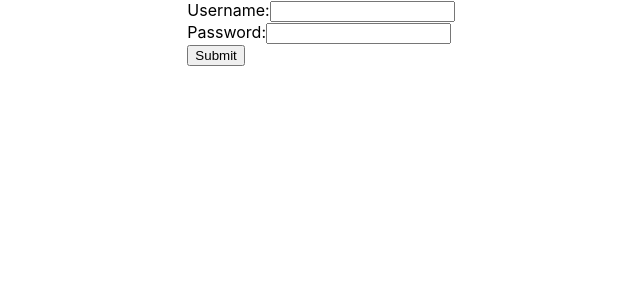
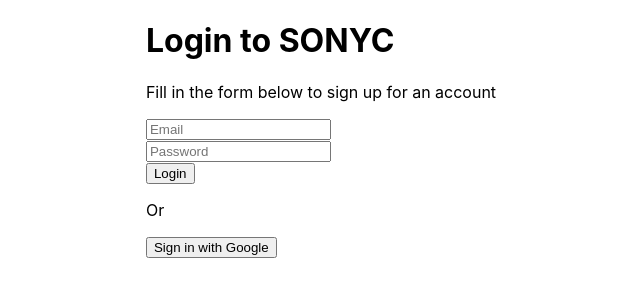
Before and after one commit to jeffzhkw/SONYC-VIP-Spring20, a React (Create React App) app in the folder frontend/: page /login in a window 1280 px wide. Shown: the top 300 px of the page, without its empty margins (319-959 px from the left). Built offline with nearby package versions, Linux system fonts and the light colour scheme; no server answers; what mic-recorder-to-mp3 would draw is missing.

Commit message:
restructure the project

```diff
--- a/frontend/package.json
+++ b/frontend/package.json
@@ -6,6 +6,7 @@
     "@testing-library/jest-dom": "^4.2.4",
     "@testing-library/react": "^9.3.2",
     "@testing-library/user-event": "^7.1.2",
+    "firebase": "^7.14.1",
     "mic-recorder-to-mp3": "^2.2.1",
     "react": "^16.13.1",
     "react-dom": "^16.13.1",
--- a/frontend/src/App.js
+++ b/frontend/src/App.js
@@ -1,18 +1,55 @@
-import React from "react";
-import { BrowserRouter as Router, Route, Switch, Link} from "react-router-dom";
-import Login from './LoginPage';
-import HomePage from './HomePage';
+import React, { Component, useState } from "react";
+import { BrowserRouter as Router, Route, Switch, Link, Redirect} from "react-router-dom";
+import Login from './Pages/LoginPage';
+import HomePage from './Pages/HomePage';
+import SignUp from './Pages/SignUp'
+import {auth} from './service/firebase';
 const App = () => {
+    const [authenticated, setAuthenticated] = useState(false)
+    auth().onAuthStateChanged((user) => {
+      if(user) {
+        setAuthenticated(true)
+      } else {
+        setAuthenticated(false)
+      }
+    })
     return (
       <div className="app">
         <Router>
          <Switch>
            <Route exact path = "/" component = {HomePage} />
-           <Route path = "/login" component = {Login} />
+           <Route path = "/signup" authentication = {authenticated} component = {SignUp} />
+           <Route path = "/login" authentication = {authenticated} component = {Login} />
+           {/* add private part */}
          </Switch>
         </Router>
       </div>
     );
 }
 
+const PrivateRoute = (props) => {
+  return(
+    <Route>
+      render = {
+        (props) => props.authentication === true
+        ? <Component {...props} />
+        : <Redirect to= '/login'/>
+      }
+    </Route>
+  )
+}
+
+//double check this
+const PublicRoute = (props) => {
+  return(
+    <Route>
+      render = {
+        (props) => props.authentication === false
+        ? <Component {...props} />
+        : <Redirect to= '/private'/>
+      }
+    </Route>
+  )
+}
+
 export default App;
--- a/frontend/src/LoginPage.js
+++ /dev/null
@@ -1,49 +0,0 @@
-import React, {useState} from 'react';
-import './App.css';
-
-const Login = () => {
-    const [username, setUsername] = useState("")
-    const [password, setPwd] = useState("")
-
-    const API_URL = "http://127.0.0.1:5000/login";
-
-    // Add error handling later
-    const handleSubmit = (event) => {
-        let user = new FormData();
-        user.append('username', username)
-        user.append('password', password)
-        event.preventDefault();
-        fetch(API_URL, {
-            method: "POST",
-            body: user,
-          }).then((response) => {
-            console.log(response.json());
-          });
-    }
-
-    return(
-        <div>
-            <form onSubmit={handleSubmit}>
-            <div>
-            <label>
-                Username:
-                <input type="text" onChange={e => setUsername(e.target.value)} />
-            </label>
-            </div>
-            <div>
-            <label>
-                Password:
-                <input type="text" onChange={e => setPwd(e.target.value)} />
-            </label>
-            </div>
-            <div>
-                <button type="submit" value="Submit">
-                    Submit
-                </button>
-            </div>
-        </form>
-        </div>
-    )
-}
-
-export default Login;
--- a/frontend/src/HomePage.js
+++ b/frontend/src/Pages/HomePage.js
@@ -1,16 +1,35 @@
 import React, { useEffect, useState } from "react";
-import "./App.css";
+import "../App.css";
 import ReactDOM from "react-dom";
 import { BrowserRouter as Router, Link, useHistory } from "react-router-dom";
 import MicRecorder from "mic-recorder-to-mp3";
+import { auth, db } from '../service/firebase';
 
 const Mp3Recorder = new MicRecorder({ bitRate: 128 });
 const HomePage = () => {
   const [isRecording, setRecording] = useState(false);
   const [blobURL, setblobURL] = useState("");
   const [isBlocked, setBlocked] = useState(false);
-  const API_URL = "http://127.0.0.1:5000/upload";
+  const [user, setUser] = useState(auth().currentUser)
+  const [Error, setError] = useState('')
+  //may convert buffer to a file
+  const [buffer, setBuffer] = useState([])
 
+  const onSubmit = async(event) => {
+    event.preventDefault();
+    try {
+      await db.ref('audios').push({
+        uid: user,
+        timestamp: Date.now(),
+        url : blobURL,
+        audio : buffer
+      })
+    } catch(error) {
+      setError(error.message)
+      console.log(Error);
+
+    }
+  }
 
   const addStartButton = () => {
     const startButton = (
@@ -45,21 +64,11 @@
       .getMp3()
       .then(([buffer, blob]) => {
         const blobURL = URL.createObjectURL(blob);
-        let wavFile = new FormData();
-        wavFile.append("name", "test.wav");
-        wavFile.append("data", buffer);
-        //@ToDo: Change this to proper domain name
-        fetch(API_URL, {
-          method: "POST",
-          body: wavFile,
-        }).then((response) => {
-          console.log(response.json());
-        });
+        setBuffer(buffer)
         setblobURL(blobURL)
         setRecording(false)
       })
       .catch((e) => console.log(e));
-
     addStartButton();
   };
 
@@ -81,12 +90,6 @@
 
     return (
         <div className="app">
-        <Router>
-            <div className="navBar">
-                <button className="loginButton" onClick = {() => history.push('/login')}> Login </button>
-            </div>
-
-
             <div className="record-wrapper">
             <div id="recordButton">
                 <div id="start" className="start" onClick={start}></div>
@@ -101,10 +104,12 @@
             <button onClick={stop} disabled={!isRecording}>
                 Stop
             </button>
+            <button onClick={onSubmit}>
+                Submit
+            </button>
             </header>
 
             <div className="loud-indicator"></div>
-        </Router>
         </div>
     );
   }
--- /dev/null
+++ b/frontend/src/Pages/LoginPage.js
@@ -0,0 +1,65 @@
+import React, {useState} from 'react';
+import { BrowserRouter as Link} from "react-router-dom";
+import '../App.css';
+import { signin } from '../service/firebase';
+import { signInWithGoogle } from '../utils/auth';
+
+/**
+ * Remove unecessary login, change to google for all
+ */
+const Login = () => {
+    const [email, setEmail] = useState('')
+    const [password, setPassword] = useState('')
+    const [error, setError] = useState('');
+
+    const handleSubmit = async (event) => {
+        event.preventDefault()
+        try {
+            await signin(email, password)
+        } catch(error) {
+            setError(error.message)
+        }
+    }
+
+    const googleSignIn = async() => {
+        try {
+            await signInWithGoogle();
+        } catch(error) {
+            setError(error.message)
+        }
+    }
+
+    return(
+        <div>
+            <form autoComplete = "off" onSubmit = {handleSubmit}>
+                <h1>Login to <Link to= '/'> SONYC </Link></h1>
+                <p> Fill in the form below to sign up for an account</p>
+                <div>
+                    <input
+                        placeholder = "Email"
+                        name = "email"
+                        type = "email"
+                        onChange = {e => setEmail(e.target.value)}
+                        value = {email}
+                    />
+                </div>
+                <div>
+                    <input
+                        placeholder = "Password"
+                        name = "password"
+                        type = "password"
+                        onChange = {e => setPassword(e.target.value)}
+                        value = {password}
+                    />
+                </div>
+                <button type="submit">Login</button>
+                <p>Or</p>
+                <button onClick={googleSignIn} type="button">
+                    Sign in with Google
+                </button>
+            </form>
+        </div>
+    )
+}
+
+export default Login;
--- /dev/null
+++ b/frontend/src/Pages/SignUp.js
@@ -0,0 +1,53 @@
+import React, {useState} from 'react';
+import '../App.css';
+import { signin, signup } from '../service/firebase';
+import { Link } from 'react-router-dom';
+
+/**
+ * @ToDo: Add error handling
+ *        Adding reroute for singin
+ */
+const SignUp = () => {
+    const [email, setEmail] = useState('')
+    const [password, setPassword] = useState('')
+    const [error, setError] = useState('');
+
+    const handleSubmit = async (event) => {
+        event.preventDefault()
+        try {
+            await signup(email, password)
+        } catch(error) {
+            setError(error.message)
+        }
+    }
+
+    return(
+        <div>
+            <form autoComplete = "off" onSubmit = {handleSubmit}>
+                <h1>Login to <Link to= '/'> SONYC </Link></h1>
+                <p> Fill in the form below to sign up for an account</p>
+                <div>
+                    <input
+                        placeholder = "Email"
+                        name = "email"
+                        type = "email"
+                        onChange = {e => setEmail(e.target.value)}
+                        value = {email}
+                    />
+                </div>
+                <div>
+                    <input
+                        placeholder = "Password"
+                        name = "password"
+                        type = "password"
+                        onChange = {e => setPassword(e.target.value)}
+                        value = {password}
+                    />
+                </div>
+                <button type="submit">Sign Up</button>
+            </form>
+        </div>
+    )
+}
+
+export default SignUp;
--- /dev/null
+++ b/frontend/src/service/firebase.js
@@ -0,0 +1,21 @@
+import React from "react";
+import firebase from 'firebase'
+
+//add logic to read from file
+const config = {
+    apiKey: "_",
+    authDomain: "_",
+    databaseURL: "_"
+};
+
+firebase.initializeApp(config);
+export const auth = firebase.auth;
+export const db = firebase.database();
+
+export function signup(email, password) {
+    return auth().createUserWithEmailAndPassword(email, password);
+}
+
+export function signin(email, password) {
+    return auth().signInWithEmailAndPassword(email, password);
+}
--- /dev/null
+++ b/frontend/src/utils/auth.js
@@ -0,0 +1,14 @@
+import {auth} from '../service/firebase';
+
+export function signup(email, password) {
+    return auth().createUserWithEmailAndPassword(email, password);
+}
+
+export function signin(email, password) {
+    return auth().signInWithEmailAndPassword(email, password);
+}
+
+export function signInWithGoogle() {
+    const provider = new auth.GoogleAuthProvider();
+    return auth().signInWithPopup(provider);
+  }
```
Also changed, not shown: 2 other files (tests, documents, lock files or other folders).
